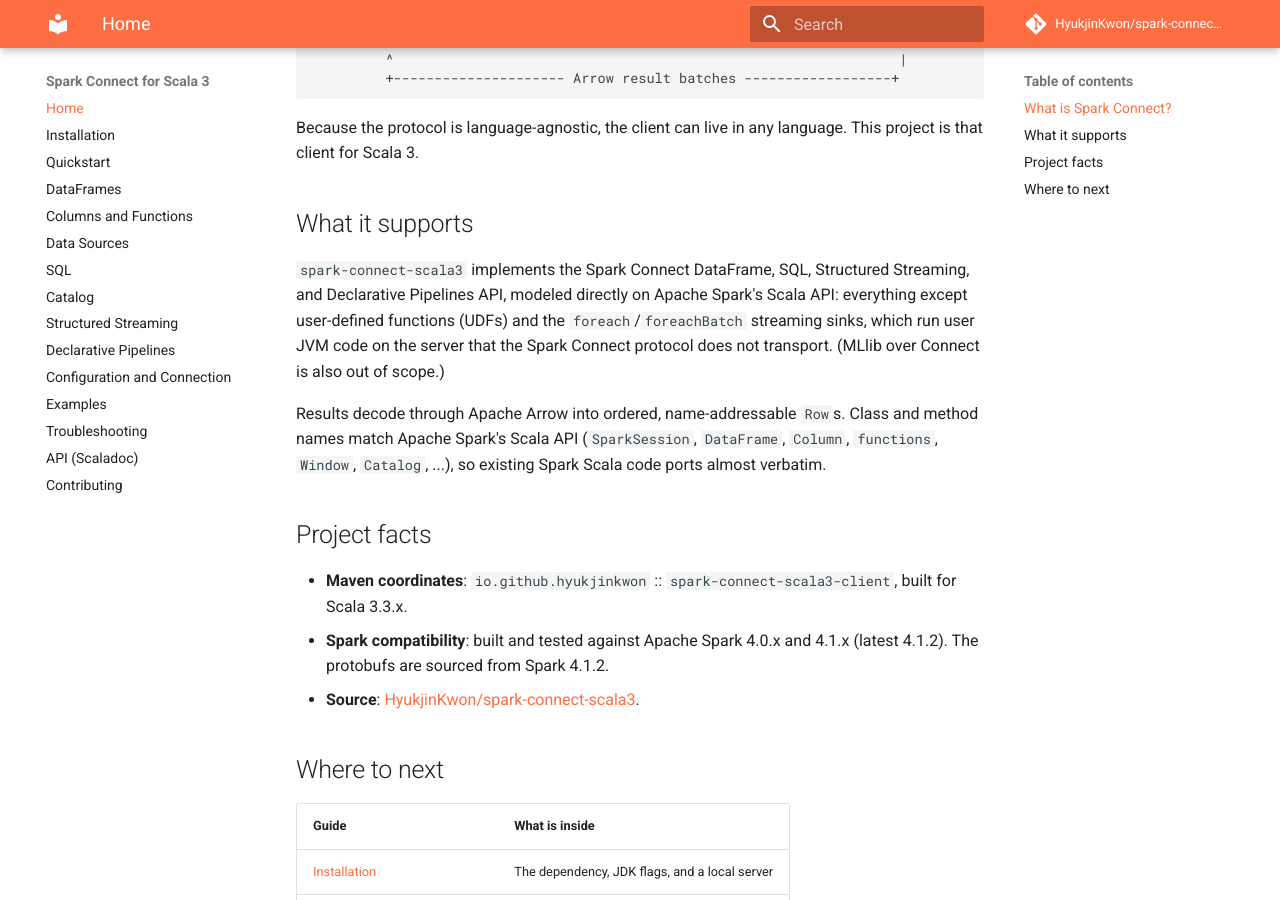
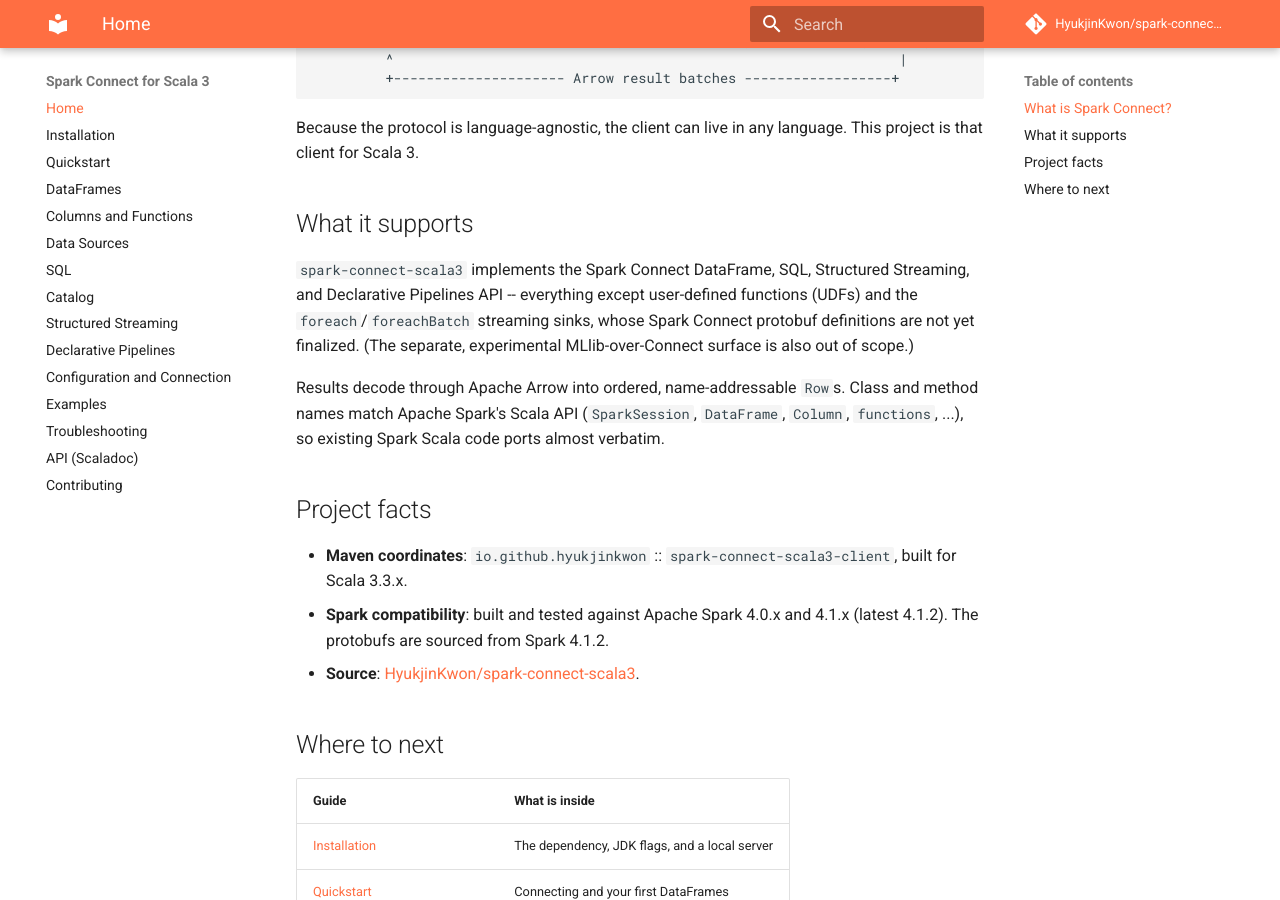
Before and after one commit to HyukjinKwon/spark-connect-scala3, an MkDocs documentation site: the page built from docs/index.md, in a window 1280 px wide and 900 px high, scrolled down 835 px. Built offline with MkDocs 1.6.1 and Material for MkDocs 9.7.7, drawn with Linux system fonts in a browser that asks for light colours; comment, search, counter and statistics services are not loaded.

Commit message:
docs: use the concise spark-connect-ruby phrasing for "What it supports"
Co-authored-by: Isaac

```diff
--- a/docs/index.md
+++ b/docs/index.md
@@ -43,9 +43,9 @@ This project is that client for Scala 3.
 
 ## What it supports
 
-`spark-connect-scala3` implements the Spark Connect DataFrame, SQL, Structured Streaming, and Declarative Pipelines API, modeled directly on Apache Spark's Scala API: everything except user-defined functions (UDFs) and the `foreach`/`foreachBatch` streaming sinks, which run user JVM code on the server that the Spark Connect protocol does not transport. (MLlib over Connect is also out of scope.)
+`spark-connect-scala3` implements the Spark Connect DataFrame, SQL, Structured Streaming, and Declarative Pipelines API -- everything except user-defined functions (UDFs) and the `foreach`/`foreachBatch` streaming sinks, whose Spark Connect protobuf definitions are not yet finalized. (The separate, experimental MLlib-over-Connect surface is also out of scope.)
 
-Results decode through Apache Arrow into ordered, name-addressable `Row`s. Class and method names match Apache Spark's Scala API (`SparkSession`, `DataFrame`, `Column`, `functions`, `Window`, `Catalog`, ...), so existing Spark Scala code ports almost verbatim.
+Results decode through Apache Arrow into ordered, name-addressable `Row`s. Class and method names match Apache Spark's Scala API (`SparkSession`, `DataFrame`, `Column`, `functions`, ...), so existing Spark Scala code ports almost verbatim.
 
 ## Project facts
 
```
Also changed, not shown: README.md (+5 -7 lines).
